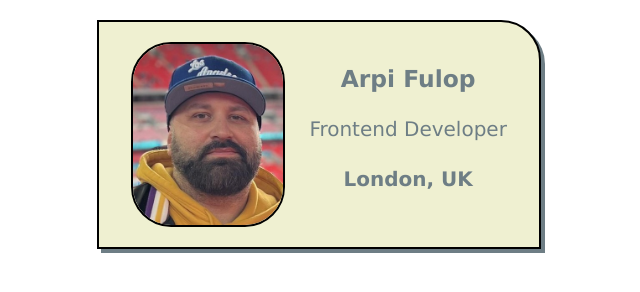
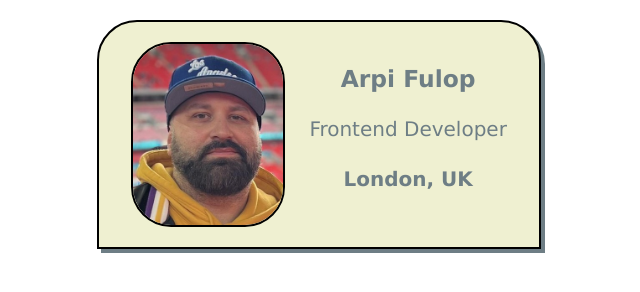
Before and after one commit to Arpi1982/Buisness-Card, a plain HTML site: page index.html in a window 1280 px wide. Shown: the full height of the page, 321-961 px from the left. Drawn offline with Linux system fonts and the light colour scheme.

Commit message:
Update style.css

```diff
--- a/style.css
+++ b/style.css
@@ -26,12 +26,12 @@ body {
   display: flex;
   justify-content: space-around;
   text-align: center;
-    background: #EFF0D1;
-    color: #6E7E85;
+  background: #eff0d1;
+  color: #6e7e85;
   border-bottom: 6px solid #d8cefe;
   border: 2px solid black;
-    border-radius: 0 40px 0 0 ;
-    box-shadow: 4px 4px #6E7E85;
+  border-radius: 40px 40px 0 0;
+  box-shadow: 4px 4px #6e7e85;
 
   /*
     Challenge:
```
Lines whose indentation alone changed are shown as unchanged.
